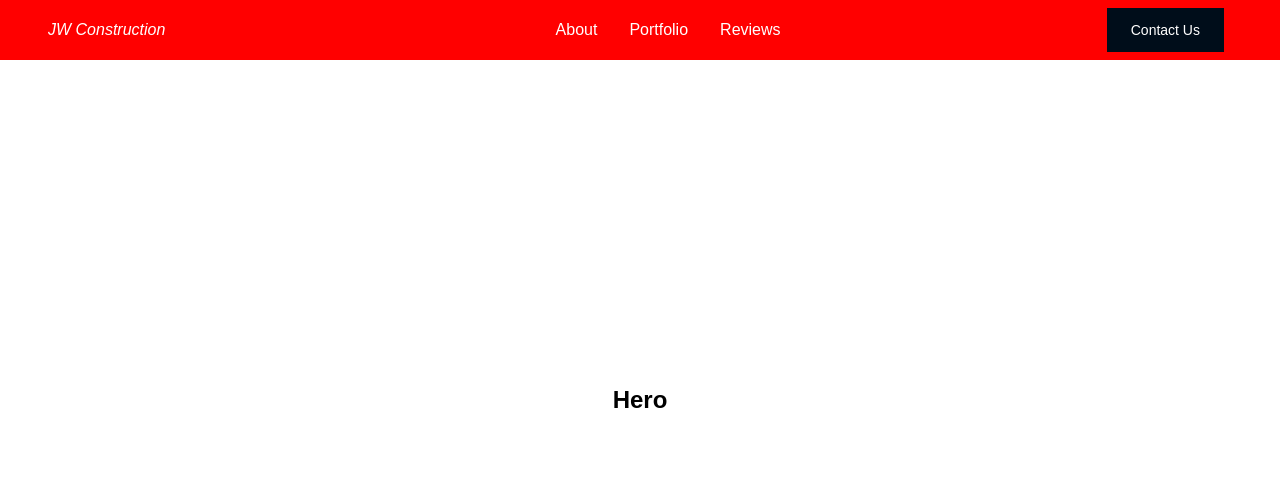
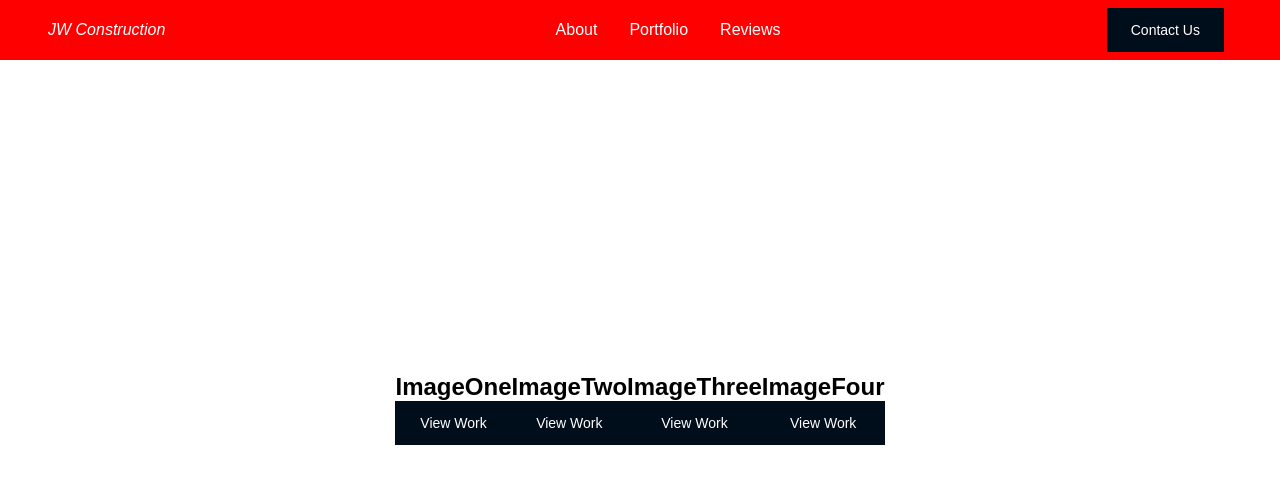
Before and after one commit to LewisMurray00/work-website, a React (Create React App) app: page / in a window 1280 px wide. Shown: the top 484 px of the page. Built offline with nearby package versions, Linux system fonts and the light colour scheme.

Commit message:
Called upon the images from the SliderData.js file and passed the props down

```diff
--- a/src/App.js
+++ b/src/App.js
@@ -1,6 +1,7 @@
 import React from 'react'
 import Hero from './components/Hero';
 import Navbar from './components/Navbar'
+import { SliderData } from './data/SliderData';
 import GlobalStyle from './globalStyles';
 
 function App() {
@@ -8,7 +9,7 @@ function App() {
     <>
       <GlobalStyle />
       <Navbar />
-      <Hero />
+      <Hero slides={SliderData}/>
     </>
   );
 }
--- a/src/components/Hero.js
+++ b/src/components/Hero.js
@@ -1,5 +1,6 @@
 import React from 'react'
 import styled, { css } from 'styled-components/macro'
+import { NavButton } from './NavButton';
 
 //Styled components:
 const HeroSection = styled.section`
@@ -19,12 +20,33 @@ const HeroWrapper = styled.div`
     position: relative;
 `;
 
+const HeroSlide = styled.div``;
+const HeroSlider = styled.div``;
+const HeroImage = styled.img``;
+const HeroContent = styled.div``;
+
+
+
 //Actual component
-const Hero = () => {
+const Hero = ({slides}) => {
     return (
         <HeroSection>
             <HeroWrapper>
-                <h1>Hero</h1>
+                {slides.map((slide, index)=>{
+                    return (
+                        <HeroSlide key={index}>
+                            <HeroSlider>
+                                <HeroImage />
+                                <HeroContent>
+                                    <h1>{slide.title}</h1>
+                                    <NavButton to={slide.path} primary="true">
+                                        {slide.label}
+                                    </NavButton>
+                                </HeroContent>
+                            </HeroSlider>
+                        </HeroSlide>
+                    )
+                })}
             </HeroWrapper>
         </HeroSection>
     )
--- a/src/data/SliderData.js
+++ b/src/data/SliderData.js
@@ -1,4 +1,7 @@
-import ImageOne from '../images/'
+import ImageOne from '../images/bathroom.jpeg'
+import ImageTwo from '../images/extension.jpeg'
+import ImageThree from '../images/garden.jpeg'
+import ImageFour from '../images/kitchen.jpeg'
 
 
 export const SliderData = [
```
